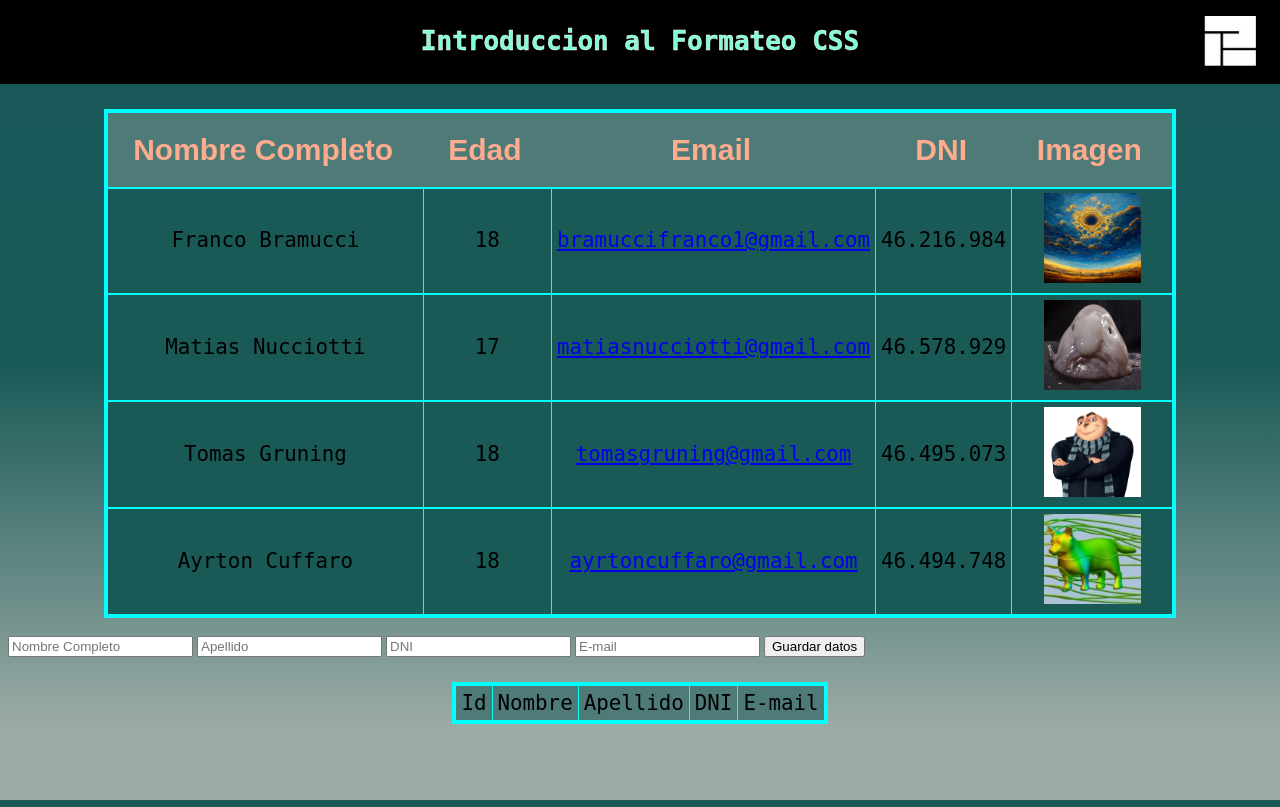
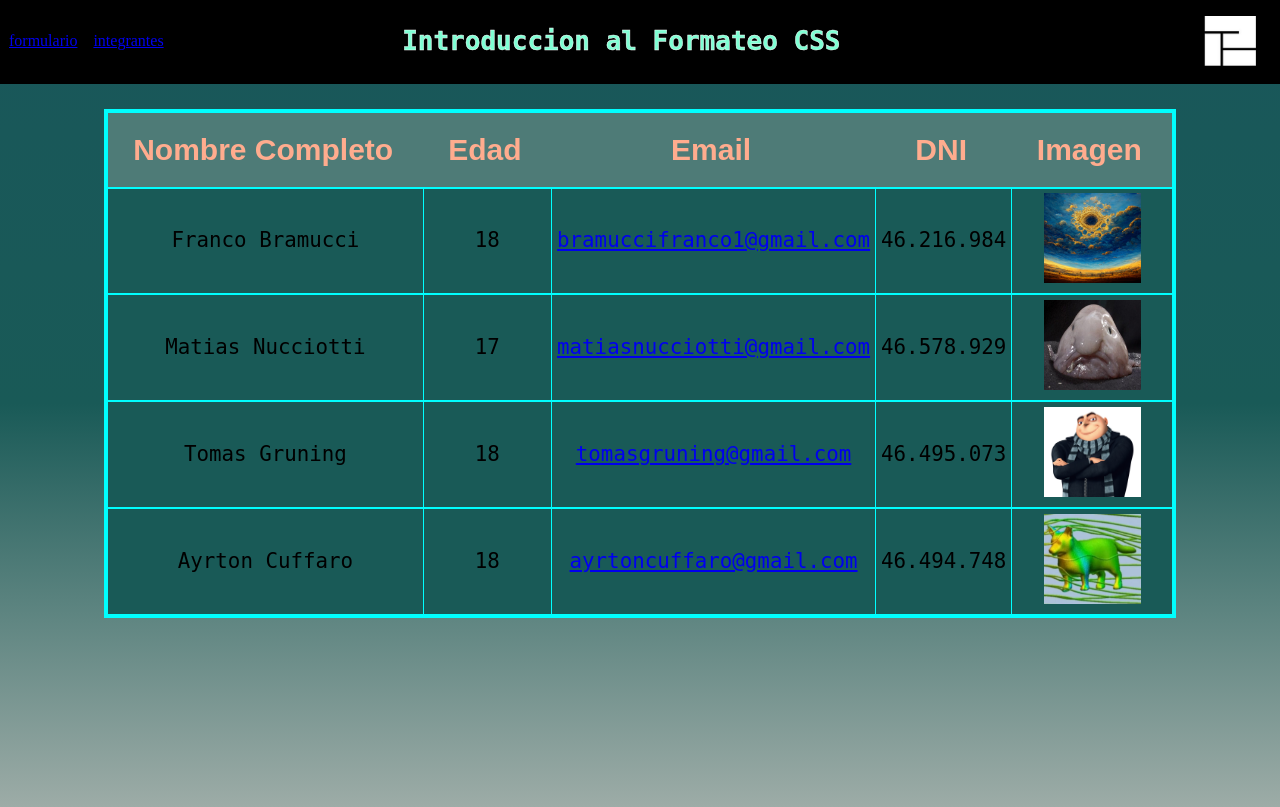
Before and after one commit to francobramucci/Pagina-Web, a PHP site: page / in a window 1280 px wide. Run offline with PHP 8.4, Linux system fonts and the light colour scheme.

Commit message:
dos paginas

```diff
--- a/html/estilos.css
+++ b/html/estilos.css
@@ -1,7 +1,9 @@
-.background{
+body{
     background-image: linear-gradient(rgb(25, 87, 90), rgb(25, 90, 87), rgb(157, 172, 167));
     background-color: rgb(157, 172, 167);
-    background-repeat: no-repeat;
+    background-size: cover;
+    min-height: 100vh;
+    overflow-x: hidden;
 }
 
 .titulo{
@@ -9,12 +11,22 @@
     -webkit-text-stroke: 0.5px rgb(255, 255, 255);
     text-align: center;
     color:aquamarine;
+    margin-right: 24vh;
 }
-.encabezado{
+header{
     margin: -9px;
     margin-bottom: auto;
     padding: 10px;
+    display: flex;
+    justify-content: space-between;
+    align-items: center;
     background-color: black;
+}
+.guia {
+    display: flex;
+    gap: 2vh;
+    text-align: center;
+    align-content: center;
 }
 
 .logopoli{
--- a/html/index.html
+++ b/html/index.html
@@ -5,8 +5,12 @@
         <script src="userform.js"></script>
         <link rel = "stylesheet" type = "text/css" href = "estilos.css">
     </head>
-    <body class = "background">
-        <header class = "encabezado">
+    <body>
+        <header>
+            <div class="guia">
+                <a href="formulario.html">formulario</a>
+                <a href="index.html">integrantes</a>
+            </div>
             <h1 class = "titulo">Introduccion al Formateo CSS</h1>
             <a href = "http://www.ips.edu.ar" target=”_blank”><img src = "assets/polinegativo.jpg" alt = "Politécnico" class="logopoli"></a>
         </header>
@@ -52,27 +56,6 @@
             </tbody>
         </table>
 
-        <br>
-        <form id="user-form"">
-            <input type="hidden" id="userId">
-            <input type="text" id="userName" placeholder="Nombre Completo">
-            <input type="text" id="userLastname" placeholder="Apellido">
-            <input type="number" id="dni" placeholder="DNI">
-            <input type="email" id="userEmail" placeholder="E-mail">
-            <button type="submit">Guardar datos</button>
-        </form>
 
-        <table class="tabla">
-            <thead>
-                <tr>
-                    <td>Id</td>
-                    <td>Nombre</td>
-                    <td>Apellido</td>
-                    <td>DNI</td>
-                    <td>E-mail</td>
-                </tr>
-            </thead>
-            <tbody id="all-users"></tbody>
-        </table>
 </body>
 </html>
```
Also changed, not shown: html/formulario.html (added, +43 -0 lines).
